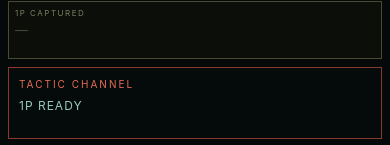
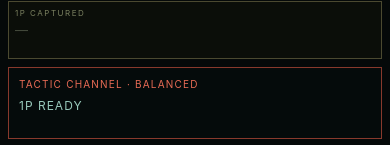
Before and after one commit to HP486379/SHOGIMAN-EXPO, a React Native app: screen / in a window 390 px wide. Shown: the part 541-686 px from the top of the page. Built offline with nearby package versions, Linux system fonts and the light colour scheme.

Commit message:
Port AI advisor transmission and sheet UI

```diff
--- a/App.tsx
+++ b/App.tsx
@@ -23,6 +23,7 @@ import {
   HandPieces,
   Piece,
   PieceType,
+  Player,
   Position,
 } from './src/types/shogi';
 import { createInitialBoard } from './src/utils/initialBoard';
@@ -39,6 +40,8 @@ import {
 import { chooseCpuMove } from './src/utils/cpuPlayer';
 import { getBattlefieldPieceTypeIcon, getBattlefieldUnitIcon } from './src/assets/battlefieldUnitIcons';
 import { UNIT_GUIDE_PANEL_IMAGE } from './src/assets/unitGuidePanelImage';
+import { useExpoAdvisor } from './src/hooks/useExpoAdvisor';
+import { OpenAiAdvice } from './src/utils/openAiAdvisor';
 
 const MILITARY: Record<PieceType, string> = {
   pawn: 'INF', lance: 'ART', knight: 'DRN', silver: 'SPC', gold: 'GRD', bishop: 'RKT', rook: 'TNK', king: 'HQ',
@@ -67,8 +70,9 @@ const GUIDE_REGION: Record<PieceType, { left: number; top: number }> = {
 const EMPTY_HANDS: HandPieces = { black: [], white: [] };
 const samePos = (a: Position | null, b: Position) => !!a && a.row === b.row && a.col === b.col;
 
-type Sheet = 'guide' | 'settings' | null;
+type Sheet = 'ai' | 'guide' | 'settings' | null;
 type MiniGuideState = { piece: Piece; pos: Position } | null;
+type AdvisorSource = 'idle' | 'loading' | 'openai' | 'error';
 
 function svgXmlFromDataUri(uri: string): string {
   const comma = uri.indexOf(',');
@@ -81,7 +85,7 @@ function removeOne(items: PieceType[], target: PieceType): PieceType[] {
   return [...items.slice(0, index), ...items.slice(index + 1)];
 }
 
-function nextHandsAfterMove(board: BoardGrid, hands: HandPieces, move: GameMove, player: 'black' | 'white'): HandPieces {
+function nextHandsAfterMove(board: BoardGrid, hands: HandPieces, move: GameMove, player: Player): HandPieces {
   const next = cloneHands(hands);
   if (move.dropPiece) {
     next[player] = removeOne(next[player], move.dropPiece);
@@ -112,7 +116,8 @@ export default function App() {
   const [moveCount, setMoveCount] = useState(0);
   const [message, setMessage] = useState('1P READY');
   const [cpuThinking, setCpuThinking] = useState(false);
-  const [winner, setWinner] = useState<'black' | 'white' | null>(null);
+  const [winner, setWinner] = useState<Player | null>(null);
+  const [lastMovePlayer, setLastMovePlayer] = useState<Player | null>(null);
   const [impactPos, setImpactPos] = useState<Position | null>(null);
   const [miniGuide, setMiniGuide] = useState<MiniGuideState>(null);
   const [sheet, setSheet] = useState<Sheet>(null);
@@ -134,7 +139,15 @@ export default function App() {
     return piece ? getLegalMoveEffects(board, hands, selected, piece) : [];
   }, [board, hands, selected, selectedHandPiece]);
 
+  const checkPlayer = useMemo(() => getCheckStatus(board), [board]);
+  const advisor = useExpoAdvisor({ board, hands, moveCount, cpuThinking, winner, checkPlayer, lastMovePlayer });
   const activeGuideType = selectedHandPiece ?? miniGuide?.piece.type ?? (selected ? board[selected.row]?.[selected.col]?.type ?? null : null);
+
+  const openAi = () => {
+    advisor.markRead();
+    advisor.dismissTransmission();
+    setSheet('ai');
+  };
 
   const showMiniGuide = (piece: Piece, pos: Position) => {
     if (mode !== 'military') return;
@@ -176,6 +189,7 @@ export default function App() {
     setMoveCount(0);
     setCpuThinking(false);
     setWinner(null);
+    setLastMovePlayer(null);
     setImpactPos(null);
     setMiniGuide(null);
     setMessage('1P READY');
@@ -191,6 +205,7 @@ export default function App() {
     setBoard(nextBoard);
     setHands(nextHands);
     setMoveCount((v) => v + 1);
+    setLastMovePlayer('white');
     setCpuThinking(false);
     setWinner(nextWinner);
     if (nextWinner === 'white') setMessage('HQ LOST · CPU VICTORY');
@@ -233,6 +248,7 @@ export default function App() {
     setSelectedHandPiece(null);
     setMiniGuide(null);
     setMoveCount((v) => v + 1);
+    setLastMovePlayer('black');
     setWinner(nextWinner);
     if (nextWinner) {
       setMessage(nextWinner === 'black' ? 'CPU HQ LOST · 1P VICTORY' : 'HQ LOST · CPU VICTORY');
@@ -369,16 +385,31 @@ export default function App() {
         <HandRow title="1P CAPTURED" items={hands.black} mode={mode} selected={selectedHandPiece} onSelect={selectHand} />
 
         <View style={styles.statusPanel}>
-          <Text style={styles.statusTitle}>TACTIC CHANNEL</Text>
+          <Text style={styles.statusTitle}>TACTIC CHANNEL · {advisor.evaluation}</Text>
           <Text style={styles.statusText}>{message}</Text>
         </View>
 
         <View style={styles.bottomBar}>
-          <Pressable style={styles.tool}><Text style={styles.toolText}>◆ AI</Text></Pressable>
+          <Pressable style={[styles.tool, advisor.unread && styles.toolUnread]} onPress={openAi}>
+            <Text style={styles.toolText}>◆ AI</Text>
+            {advisor.unread ? <View style={styles.unreadDot} /> : null}
+          </Pressable>
           <Pressable style={styles.tool} onPress={() => setSheet('guide')}><Text style={styles.toolText}>▣ GUIDE</Text></Pressable>
           <Pressable style={styles.tool} onPress={() => setSheet('settings')}><Text style={styles.toolText}>⚙ SET</Text></Pressable>
         </View>
       </ScrollView>
+
+      {advisor.transmission ? (
+        <Pressable style={styles.transmission} onPress={openAi}>
+          <View style={styles.transmissionHead}>
+            <Text style={styles.transmissionTitle}>⚡ TACTIC ADVISOR</Text>
+            <Text style={styles.transmissionEval}>{advisor.evaluation}</Text>
+          </View>
+          <Text style={styles.transmissionText}>{advisor.transmission.summary}</Text>
+          {advisor.transmission.bullets[0] ? <Text style={styles.transmissionText}>{advisor.transmission.bullets[0]}</Text> : null}
+          <Text style={styles.transmissionHint}>TAP TO OPEN · AUTO CLOSE</Text>
+        </Pressable>
+      ) : null}
 
       <SheetModal
         sheet={sheet}
@@ -390,6 +421,13 @@ export default function App() {
         reset={() => { reset(); setSheet(null); }}
         activeGuideType={activeGuideType}
         width={width}
+        advisor={{
+          evaluation: advisor.evaluation,
+          latestAdvice: advisor.latestAdvice,
+          source: advisor.source,
+          analyze: advisor.analyze,
+          canAnalyze: !cpuThinking && !winner,
+        }}
       />
     </SafeAreaView>
   );
@@ -525,6 +563,7 @@ function SheetModal({
   reset,
   activeGuideType,
   width,
+  advisor,
 }: {
   sheet: Sheet;
   onClose: () => void;
@@ -535,20 +574,54 @@ function SheetModal({
   reset: () => void;
   activeGuideType: PieceType | null;
   width: number;
+  advisor: {
+    evaluation: string;
+    latestAdvice: OpenAiAdvice | null;
+    source: AdvisorSource;
+    analyze: () => void;
+    canAnalyze: boolean;
+  };
 }) {
   const guideWidth = Math.min(width - 34, 420);
   const guideHeight = guideWidth * GUIDE_SOURCE_RATIO;
   const region = activeGuideType ? GUIDE_REGION[activeGuideType] : null;
+  const sourceLabel = advisor.source === 'loading' ? 'ANALYZING...'
+    : advisor.source === 'openai' ? 'GPT-5.4 MINI'
+      : advisor.source === 'error' ? 'API ERR' : 'STANDBY';
+  const title = sheet === 'ai' ? 'AI TACTIC ADVISOR' : sheet === 'guide' ? 'UNIT GUIDE' : 'SETTINGS';
+
   return (
     <Modal visible={sheet !== null} transparent animationType="slide" onRequestClose={onClose}>
       <Pressable style={styles.modalBackdrop} onPress={onClose}>
         <Pressable style={styles.sheet} onPress={() => undefined}>
           <View style={styles.sheetHandle} />
           <View style={styles.sheetHeading}>
-            <Text style={styles.sheetTitle}>{sheet === 'guide' ? 'UNIT GUIDE' : 'SETTINGS'}</Text>
+            <Text style={styles.sheetTitle}>{title}</Text>
             <Pressable onPress={onClose}><Text style={styles.closeText}>×</Text></Pressable>
           </View>
-          {sheet === 'guide' ? (
+          {sheet === 'ai' ? (
+            <View style={styles.advisorBody}>
+              <View style={styles.advisorState}>
+                <Text style={styles.advisorSource}>{sourceLabel}</Text>
+                <Text style={styles.advisorEvaluation}>{advisor.evaluation}</Text>
+              </View>
+              {advisor.latestAdvice ? (
+                <View style={styles.advisorCopy}>
+                  <Text style={styles.advisorText}>{advisor.latestAdvice.summary}</Text>
+                  {advisor.latestAdvice.bullets[0] ? <Text style={styles.advisorText}>{advisor.latestAdvice.bullets[0]}</Text> : null}
+                </View>
+              ) : (
+                <Text style={styles.advisorEmpty}>重要な局面変化を検知した時だけAI参謀が自動介入します。必要ならANALYZEで現在局面を確認できます。</Text>
+              )}
+              <Pressable
+                disabled={!advisor.canAnalyze || advisor.source === 'loading'}
+                onPress={advisor.analyze}
+                style={[styles.analyzeButton, (!advisor.canAnalyze || advisor.source === 'loading') && styles.analyzeDisabled]}
+              >
+                <Text style={styles.analyzeText}>{advisor.source === 'loading' ? 'ANALYZING...' : 'ANALYZE'}</Text>
+              </Pressable>
+            </View>
+          ) : sheet === 'guide' ? (
             <View style={[styles.fullGuideWrap, { width: guideWidth, height: guideHeight }]}>
               <Image source={{ uri: UNIT_GUIDE_PANEL_IMAGE }} resizeMode="stretch" style={styles.absoluteFill} />
               {region ? (
@@ -644,11 +717,19 @@ const styles = StyleSheet.create({
   miniGuide: { position: 'absolute', zIndex: 100, borderWidth: 2, borderColor: '#f6ef23', borderRadius: 10, overflow: 'hidden', shadowColor: '#f6ef23', shadowOpacity: 0.7, shadowRadius: 12, elevation: 12 },
   miniGuideUpgrade: { position: 'absolute', right: 5, top: 5, color: '#fff', backgroundColor: '#b92f20', fontSize: 8, fontWeight: '900', paddingHorizontal: 4, paddingVertical: 2 },
   statusPanel: { width: '100%', minHeight: 72, borderWidth: 1, borderColor: '#88392c', backgroundColor: '#050b0b', padding: 10 },
-  statusTitle: { color: '#e86b55', fontSize: 10, letterSpacing: 2 },
+  statusTitle: { color: '#e86b55', fontSize: 10, letterSpacing: 1.2 },
   statusText: { color: '#98c9bb', marginTop: 8, fontSize: 12, letterSpacing: 1 },
   bottomBar: { width: '100%', flexDirection: 'row', gap: 8 },
   tool: { flex: 1, minHeight: 58, borderWidth: 1, borderColor: '#315b52', backgroundColor: '#07100f', alignItems: 'center', justifyContent: 'center' },
+  toolUnread: { borderColor: '#4cf0d0', shadowColor: '#4cf0d0', shadowOpacity: 0.5, shadowRadius: 8 },
   toolText: { color: '#79d8c3', fontSize: 11, letterSpacing: 1 },
+  unreadDot: { position: 'absolute', right: 14, top: 11, width: 9, height: 9, borderRadius: 5, backgroundColor: '#ffe336', shadowColor: '#ffe336', shadowOpacity: 0.9, shadowRadius: 6 },
+  transmission: { position: 'absolute', left: 12, right: 12, bottom: 92, zIndex: 180, borderWidth: 1, borderColor: '#e55e47', backgroundColor: 'rgba(5,11,11,.96)', padding: 11, shadowColor: '#e55e47', shadowOpacity: 0.45, shadowRadius: 10, elevation: 20 },
+  transmissionHead: { flexDirection: 'row', justifyContent: 'space-between', gap: 8, marginBottom: 6 },
+  transmissionTitle: { color: '#ff7960', fontSize: 10, fontWeight: '900', letterSpacing: 1.4 },
+  transmissionEval: { color: '#d9b85f', fontSize: 9, fontWeight: '800' },
+  transmissionText: { color: '#b9ddd4', fontSize: 11, lineHeight: 16, marginTop: 2 },
+  transmissionHint: { color: '#647f78', fontSize: 7, letterSpacing: 1.2, marginTop: 7 },
   modalBackdrop: { flex: 1, backgroundColor: 'rgba(0,0,0,.62)', justifyContent: 'flex-end' },
   sheet: { backgroundColor: '#07100f', borderTopWidth: 1, borderColor: '#3a6c60', padding: 16, paddingBottom: 28, alignItems: 'center' },
   sheetHandle: { width: 50, height: 4, borderRadius: 3, backgroundColor: '#58756d', marginBottom: 12 },
@@ -657,6 +738,16 @@ const styles = StyleSheet.create({
   closeText: { color: '#8ff6dc', fontSize: 28, lineHeight: 30 },
   fullGuideWrap: { position: 'relative', backgroundColor: '#050704' },
   fullGuideHighlight: { position: 'absolute', borderWidth: 3, borderColor: '#f6ef23', backgroundColor: 'rgba(246,239,35,.08)' },
+  advisorBody: { width: '100%', gap: 12 },
+  advisorState: { flexDirection: 'row', justifyContent: 'space-between', alignItems: 'center', borderWidth: 1, borderColor: '#284e46', backgroundColor: '#050b0b', padding: 10 },
+  advisorSource: { color: '#79d8c3', fontSize: 9, letterSpacing: 1.2 },
+  advisorEvaluation: { color: '#d9b85f', fontSize: 10, fontWeight: '900' },
+  advisorCopy: { minHeight: 70, borderWidth: 1, borderColor: '#51352f', backgroundColor: '#090b0a', padding: 11, gap: 7 },
+  advisorText: { color: '#c0ddd6', fontSize: 12, lineHeight: 18 },
+  advisorEmpty: { color: '#809e96', fontSize: 11, lineHeight: 17, paddingVertical: 10 },
+  analyzeButton: { borderWidth: 1, borderColor: '#4cf0d0', backgroundColor: '#102c26', paddingVertical: 13, alignItems: 'center' },
+  analyzeDisabled: { opacity: 0.4 },
+  analyzeText: { color: '#8fffe3', fontSize: 11, fontWeight: '900', letterSpacing: 1.6 },
   settingsBody: { width: '100%', gap: 10 },
   settingLabel: { color: '#71968b', fontSize: 9, letterSpacing: 1.5, marginTop: 4 },
   settingSegment: { flexDirection: 'row', gap: 8 },
```
